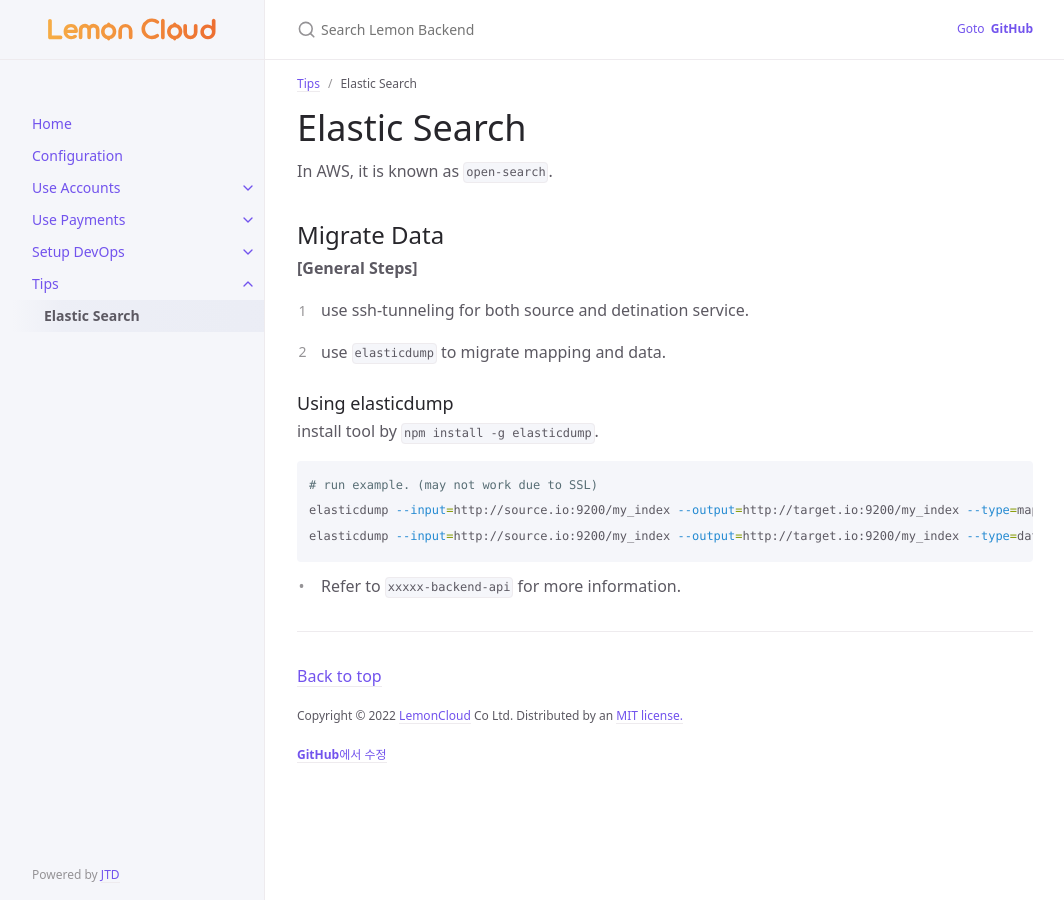
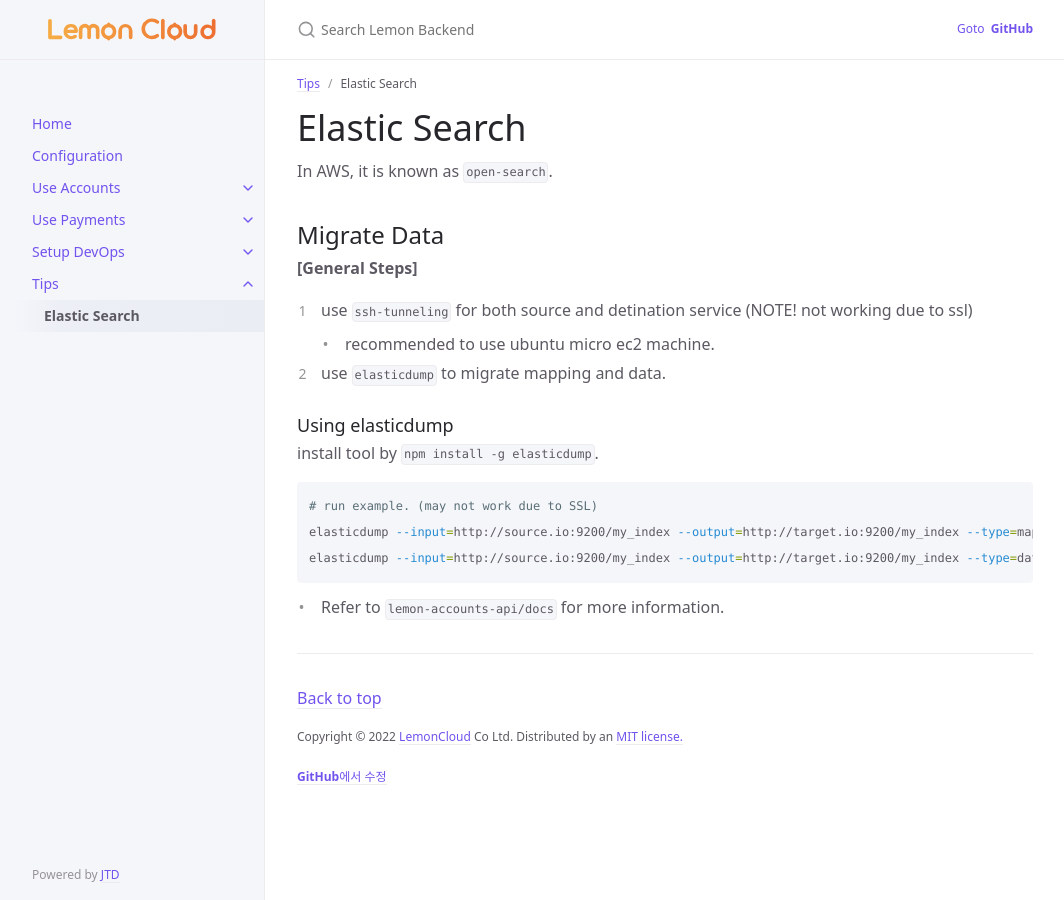
Before and after one commit to lemoncloud-io/lemon-backend-docs, a Jekyll site: the page built from docs/tips/elastic-search.md, in a window 1280 px wide. Shown: the whole page, without its empty margins (107-1171 px from the left). Built offline with Jekyll 4.4.1, drawn with Linux system fonts in a browser that asks for light colours.

Commit message:
chore: es dump

````diff
--- a/docs/tips/elastic-search.md
+++ b/docs/tips/elastic-search.md
@@ -13,7 +13,8 @@ In AWS, it is known as `open-search`.
 
 **[General Steps]**
 
-1. use ssh-tunneling for both source and detination service.
+1. use `ssh-tunneling` for both source and detination service (NOTE! not working due to ssl)
+    - recommended to use ubuntu micro ec2 machine.
 
 1. use `elasticdump` to migrate mapping and data.
 
@@ -28,4 +29,4 @@ elasticdump --input=http://source.io:9200/my_index --output=http://target.io:920
 elasticdump --input=http://source.io:9200/my_index --output=http://target.io:9200/my_index --type=data
 ```
 
-* Refer to `xxxxx-backend-api` for more information.
+* Refer to `lemon-accounts-api/docs` for more information.
````
